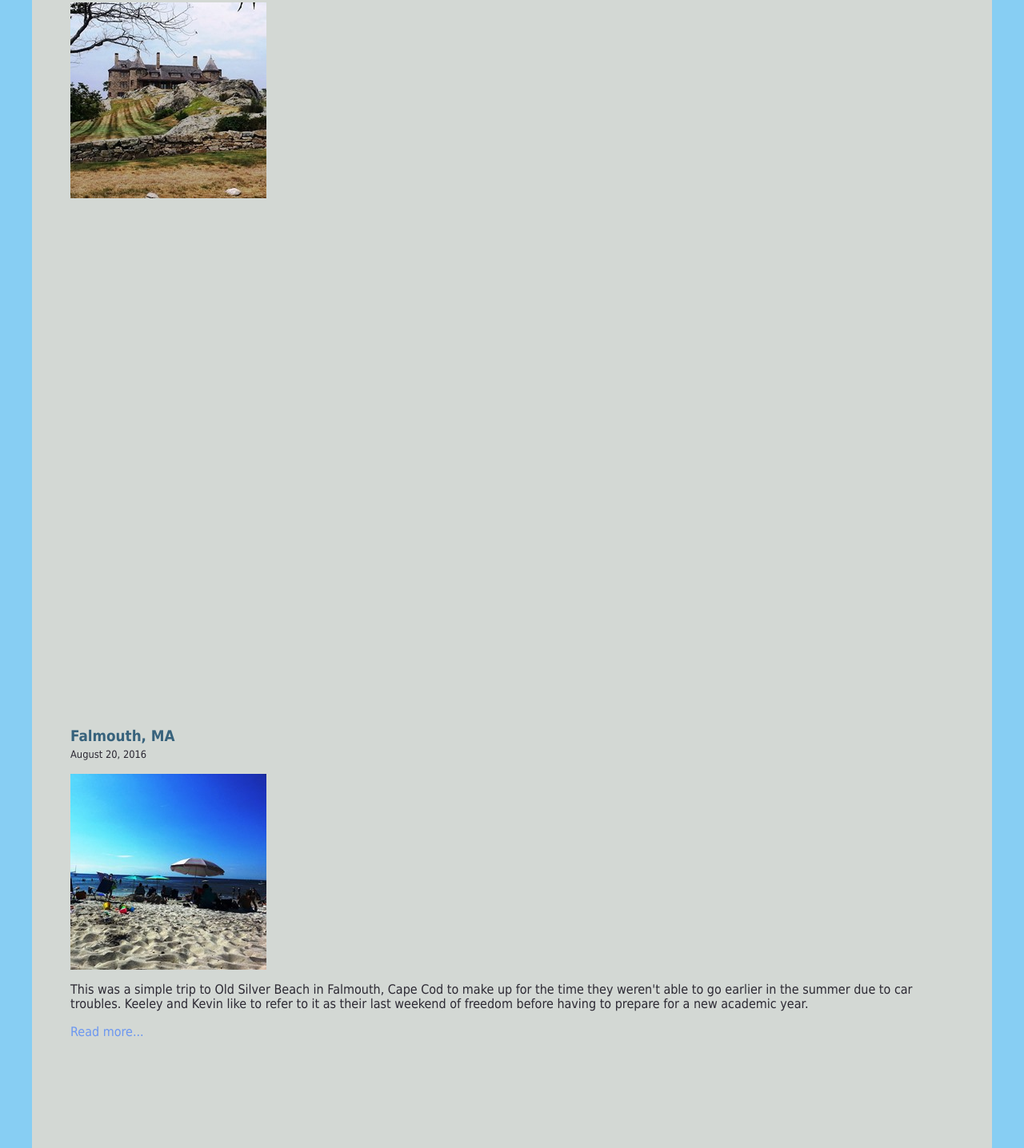
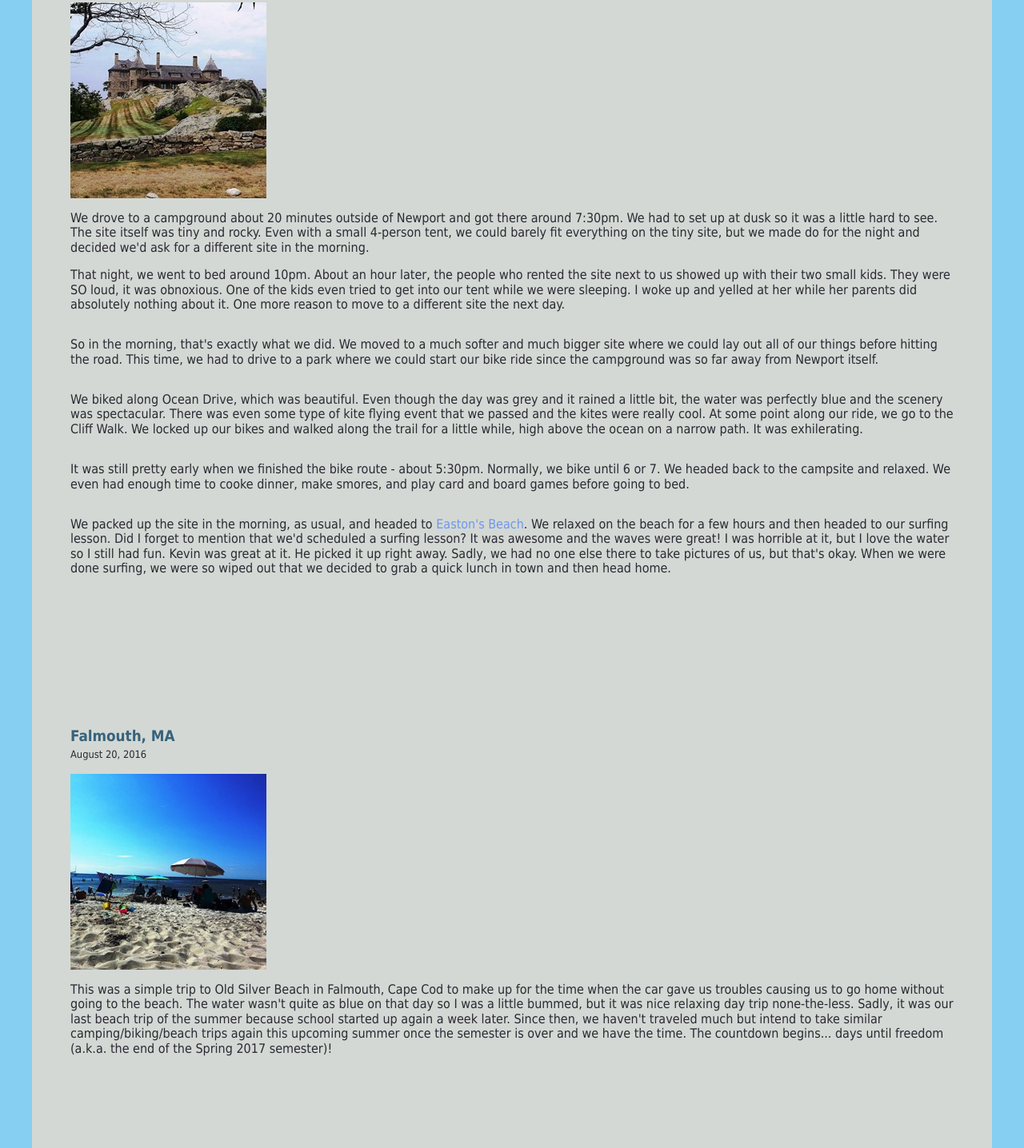
Before and after one commit to KJP8/DGMD-E-27-Assignment-1, a plain HTML site: page blog.html in a window 1280 px wide. Shown: the part 3324-4760 px from the top of the page at 80% size. Drawn offline with Linux system fonts and the light colour scheme.

Commit message:
finished writing blog posts

```diff
--- a/blog.html
+++ b/blog.html
@@ -72,22 +72,26 @@
                 <p>On Saturday, we got up, cooked breakfast, and got on our bikes. There is a fantastic bike path that goes all through the Cape. We rode this trail from the campground to Woods Hole. We then walked around Woods Hole for a little bit before catching the ferry out to the vineyard.</p>
                 <p>The ferry ride was nice, but the bike rides we took on the vineyard were the highlights. We docked and got off in Oaks Bluff and then biked along a bike path to Edgartown. The bike path is all along the coast of the island and I'd never seen water so beautifully blue. About halfway between Oaks Bluff adn Edgartown, we made a pit stop for some beer at a cool brewery called <a href="www.badmarthabeer.com">Bad Martha</a>. That was a nice little pick-me-up along the way.</p>
                 <p>We got ice cream in Edgartown and walked around the town for about an hour before heading back to Oaks Bluff. The ride back was just as easy as the ride there. When we got back to Oaks Bluff, we ate dinner at <a href="nancysrestaurant.com">Nancy's</a> and took the ferry back to Woods Hole. From there we biked back to camp and relaxed for the rest of the evening.</p>
-                <p>As usual, we got up, cooked breakfast, and packed up the campsite. The plan was to spend Sunday on the beach in Falmouth in that gorgeous blue water. We got in the car all ready to go to the beach only to see a horrible message on the dashboard saying that the car was in "<a href="http://www.transmissionrepaircostguide.com/limp-mode/">Limp home mode</a>." We looked into it and found out that it is caused by a transmission issue. When the car is in "limp home mode," it won't shift higher than second gear and it won't go faster than 35mhp. We decided to head straight home instead of to the beach. It took us twice the time and we got honked at a lot. Come to find out, it was a known issue with the car's computer, which was under warranty, but that's a whole other story.</p>
+                <p>As usual, we got up, cooked breakfast, and packed up the campsite. The plan was to spend Sunday on the beach in Falmouth in that gorgeous blue water. We got in the car all ready to go to the beach only to see a horrible message on the dashboard saying that the car was in "<a href="http://www.transmissionrepaircostguide.com/limp-mode/">Limp home mode</a>." We looked into it and found out that it is caused by a transmission issue. When the car is in "limp home mode," it won't shift higher than second gear and it won't go faster than 35mhp. We decided to head straight home instead of to the beach. It took us twice the time and we got honked at a lot. Come to find out, it was a known issue with the car's computer, which was under warranty, but that's a whole other story for another time.</p>
             </article>
 
             <article class="col-3" data-key="sameHeights">
                 <h3>Newport, RI</h3>
                 <p>August 5-7, 2016</p>
                 <img src="img/NPRI/castle-245.jpg" alt="Newport Castle">
-                <p></p>
+                <p>We drove to a campground about 20 minutes outside of Newport and got there around 7:30pm. We had to set up at dusk so it was a little hard to see. The site itself was tiny and rocky. Even with a small 4-person tent, we could barely fit everything on the tiny site, but we made do for the night and decided we'd ask for a different site in the morning.</p>
+                <p>That night, we went to bed around 10pm. About an hour later, the people who rented the site next to us showed up with their two small kids. They were SO loud, it was obnoxious. One of the kids even tried to get into our tent while we were sleeping. I woke up and yelled at her while her parents did absolutely nothing about it. One more reason to move to a different site the next day.</p>
+                <p>So in the morning, that's exactly what we did. We moved to a much softer and much bigger site where we could lay out all of our things before hitting the road. This time, we had to drive to a park where we could start our bike ride since the campground was so far away from Newport itself.</p>
+                <p>We biked along Ocean Drive, which was beautiful. Even though the day was grey and it rained a little bit, the water was perfectly blue and the scenery was spectacular. There was even some type of kite flying event that we passed and the kites were really cool. At some point along our ride, we go to the Cliff Walk. We locked up our bikes and walked along the trail for a little while, high above the ocean on a narrow path. It was exhilerating.</p>
+                <p>It was still pretty early when we finished the bike route - about 5:30pm. Normally, we bike until 6 or 7. We headed back to the campsite and relaxed. We even had enough time to cooke dinner, make smores, and play card and board games before going to bed.</p>
+                <p>We packed up the site in the morning, as usual, and headed to <a href="http://www.cityofnewport.com/departments/easton-s-beach">Easton's Beach</a>. We relaxed on the beach for a few hours and then headed to our surfing lesson. Did I forget to mention that we'd scheduled a surfing lesson? It was awesome and the waves were great! I was horrible at it, but I love the water so I still had fun. Kevin was great at it. He picked it up right away. Sadly, we had no one else there to take pictures of us, but that's okay. When we were done surfing, we were so wiped out that we decided to grab a quick lunch in town and then head home.</p>
             </article>
 
             <article class="col-3" data-key="sameHeights">
                 <h3>Falmouth, MA</h3>
                 <p>August 20, 2016</p>
                 <img src="img/FCC/beach-245.jpg" alt="Old Silver Beach">
-                <p>This was a simple trip to Old Silver Beach in Falmouth, Cape Cod to make up for the time they weren't able to go earlier in the summer due to car troubles. Keeley and Kevin like to refer to it as their last weekend of freedom before having to prepare for a new academic year.</p>
-                <p><a href="falmouth.html">Read more...</a></p>
+                <p>This was a simple trip to Old Silver Beach in Falmouth, Cape Cod to make up for the time when the car gave us troubles causing us to go home without going to the beach. The water wasn't quite as blue on that day so I was a little bummed, but it was nice relaxing day trip none-the-less. Sadly, it was our last beach trip of the summer because school started up again a week later. Since then, we haven't traveled much but intend to take similar camping/biking/beach trips again this upcoming summer once the semester is over and we have the time. The countdown begins... <span id="countdown"></span> days until freedom (a.k.a. the end of the Spring 2017 semester)!</p>
             </article>
         </div>
     </div>
```
